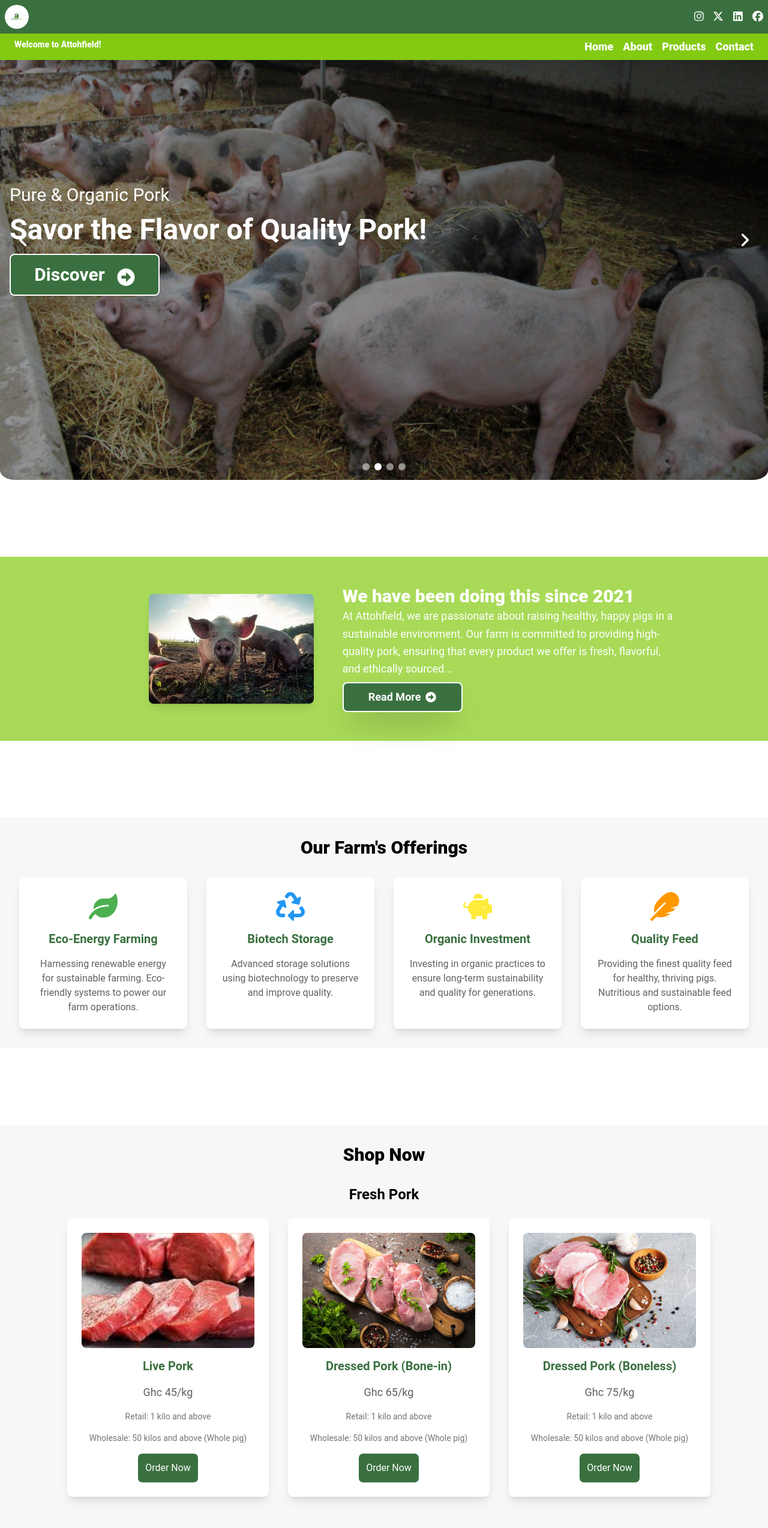
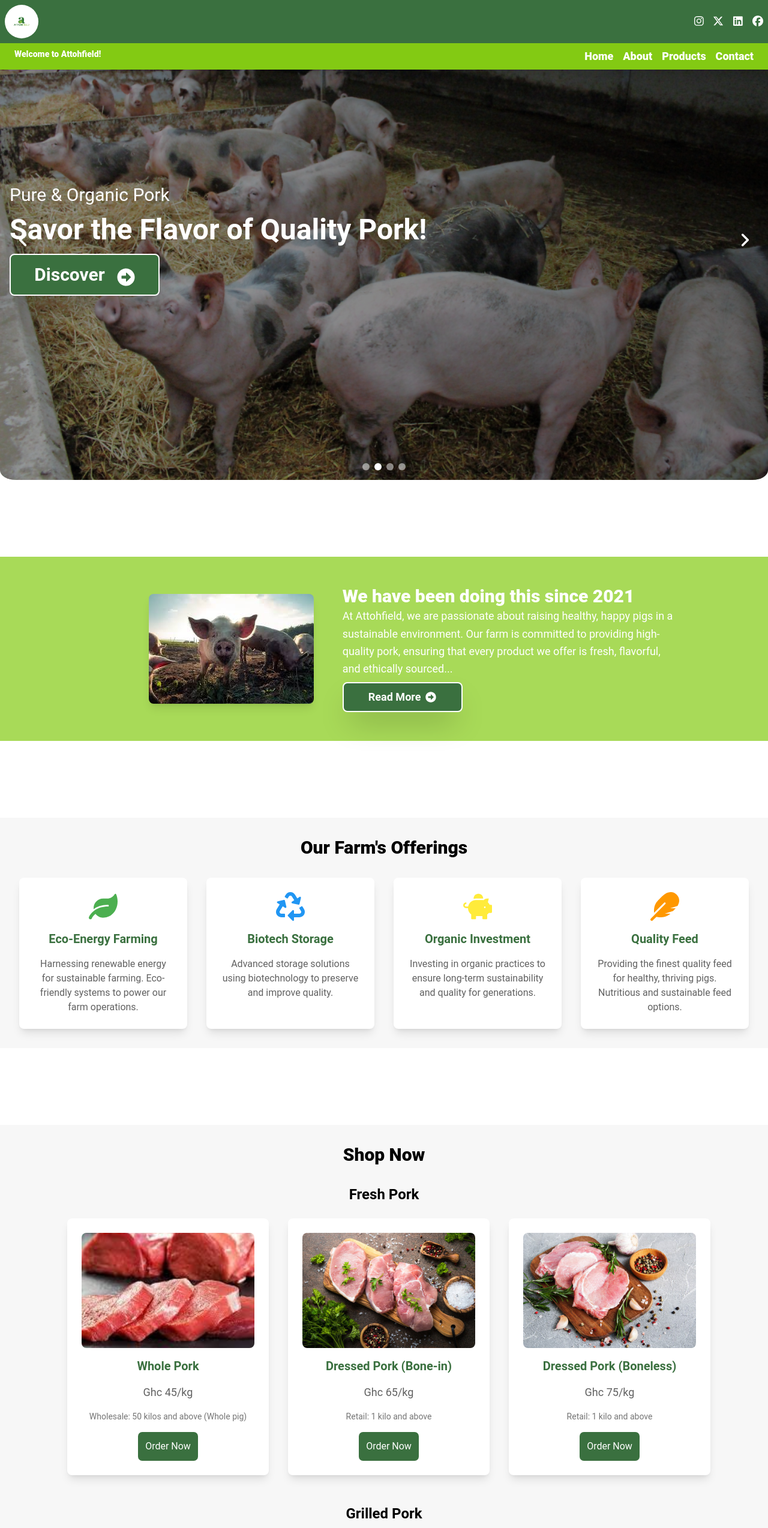
Before and after one commit to Leticiaattoh/attohField, a React (Vite) app: page / in a window 1280 px wide. Shown: the top 2547 px of the page at 60% size. Built offline with nearby package versions, Linux system fonts and the light colour scheme.

Commit message:
changed logo image and worked on shop now

```diff
--- a/src/components/Navbar.jsx
+++ b/src/components/Navbar.jsx
@@ -1,5 +1,5 @@
 import { useState } from "react";
-import attohFeild from "../assets/Images/attohField.jpg";
+import welcomeImage from '../assets/Images/welcomeImage.jpg'
 import { FontAwesomeIcon } from "@fortawesome/react-fontawesome";
 import {
   faFacebook,
@@ -24,9 +24,9 @@ const Navbar = () => {
         {/* Logo and Company Name */}
         <div className="flex items-center gap-2">
           <img
-            src={attohFeild}
+            src={welcomeImage}
             alt="AttohField Logo"
-            className="h-10 w-10 border-1 rounded-full"
+            className="h-14 w-14 border-1 rounded-full"
           />
         </div>
 
--- a/src/components/ShopNow.jsx
+++ b/src/components/ShopNow.jsx
@@ -9,9 +9,8 @@ const ShopNow = () => {
     {
       id: 2,
       category: "Fresh Pork",
-      name: "Live Pork",
+      name: "Whole Pork",
       price: "Ghc 45/kg", // Wholesale price remains the same for Live Pork
-      retailInfo: "Retail: 1 kilo and above",
       wholesaleInfo: "Wholesale: 50 kilos and above (Whole pig)",
       image: pork3,
     },
@@ -21,7 +20,6 @@ const ShopNow = () => {
       name: "Dressed Pork (Bone-in)",
       price: "Ghc 65/kg", // Updated retail price
       retailInfo: "Retail: 1 kilo and above",
-      wholesaleInfo: "Wholesale: 50 kilos and above (Whole pig)",
       image: pork4,
     },
     {
@@ -30,23 +28,22 @@ const ShopNow = () => {
       name: "Dressed Pork (Boneless)",
       price: "Ghc 75/kg", // Updated retail price
       retailInfo: "Retail: 1 kilo and above",
-      wholesaleInfo: "Wholesale: 50 kilos and above (Whole pig)",
       image: pork5,
     },
     {
       id: 5,
       category: "Grilled Pork",
-      name: "Grilled Pork (Retail)",
+      name: "Grilled Pork",
       price: "Ghc 45/kg",
-      retailInfo: "10 kilos minimum",
+      retailInfo: "Retail:10 kilos minimum",
       image: pork6,
     },
     {
       id: 6,
       category: "Grilled Pork",
-      name: "Grilled Pork (Wholesale)",
+      name: "Grilled Pork",
       price: "Ghc 45/kg",
-      wholesaleInfo: "50 kilos and above (Whole pig)",
+      wholesaleInfo: "Wholesale:50 kilos and above (Whole pig)",
       image: pork6,
     },
   ];
```
